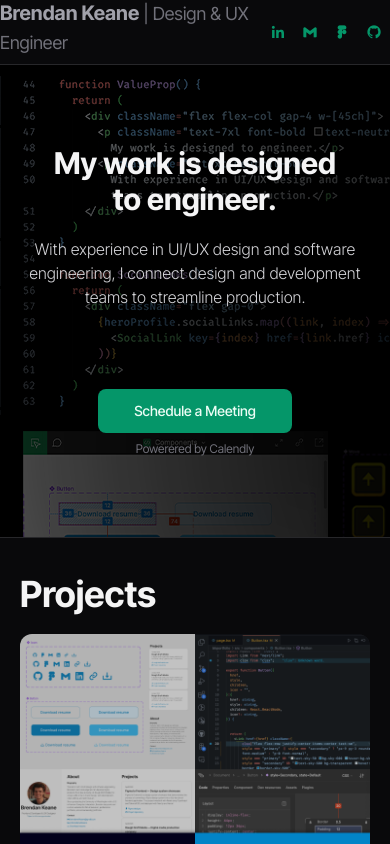
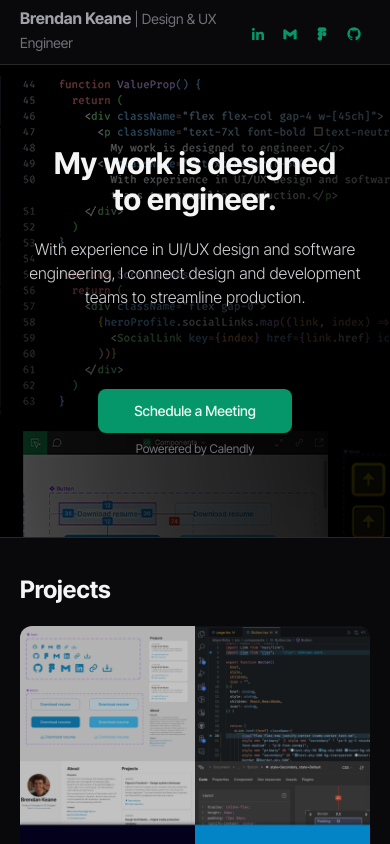
Before and after one commit to brendanwilliam/bkportfolio, a Next.js app: page / in a window 390 px wide. Shown: the top 844 px of the page. Built offline with nearby package versions, Linux system fonts and the light colour scheme.

Commit message:
Mobile sizing for Headers in nav/projects/about

```diff
--- a/src/components/About.tsx
+++ b/src/components/About.tsx
@@ -54,7 +54,7 @@ export function About({
 }) {
   return (
     <Section id={id} className={clsx("lg:max-w-sm lg:ml-auto", className)}>
-      <h2 className="sticky top-14 z-30 bg-zinc-950 py-5 text-4xl font-bold text-zinc-100">About</h2>
+      <h2 className="sticky top-14 z-30 bg-zinc-950 py-5 md:text-4xl text-2xl font-bold text-zinc-100">About</h2>
       <Contact />
       <Biography />
     </Section>
--- a/src/components/Header.tsx
+++ b/src/components/Header.tsx
@@ -20,14 +20,14 @@ const heroProfile: HeroProfile = {
 
 function Title() {
   return (
-    <h1 className="text-xl font-bold text-zinc-400 mb-2">{heroProfile.name}<span className="text-lg font-normal text-zinc-500">{' | '}{heroProfile.title}</span></h1>
+    <h1 className="md:text-xl text-base font-bold text-zinc-400 mb-2">{heroProfile.name}<span className="md:text-lg text-sm font-normal text-zinc-500">{' | '}{heroProfile.title}</span></h1>
   )
 }
 
 export function Header() {
   return (
-    <div className="w-screen z-50 bg-zinc-950 border-b border-zinc-800 sticky top-0">
-      <div className="container mx-auto flex justify-between items-center h-16">
+    <div className="w-screen z-50 bg-zinc-950 border-b border-zinc-800 sticky top-0 px-5">
+      <div className="container mx-auto flex justify-between items-center h-16 pt-1">
         <Title />
         <SocialLinks />
       </div>
--- a/src/components/Projects.tsx
+++ b/src/components/Projects.tsx
@@ -108,7 +108,7 @@ function ProjectCard({
 export function Projects() {
   return (
     <Section id="projects" className="">
-      <h2 className="sticky top-14 z-30 bg-zinc-950 py-5 text-4xl font-bold text-zinc-100">Projects</h2>
+      <h2 className="sticky top-14 z-30 bg-zinc-950 py-5 md:text-4xl text-2xl font-bold text-zinc-100">Projects</h2>
       <div className="flex flex-col gap-5">
         {projects.map((project, index) => (
           <ProjectCard key={index} thumbnail={project.thumbnail} date={project.date} title={project.title} description={project.description} links={project.links} />
```
